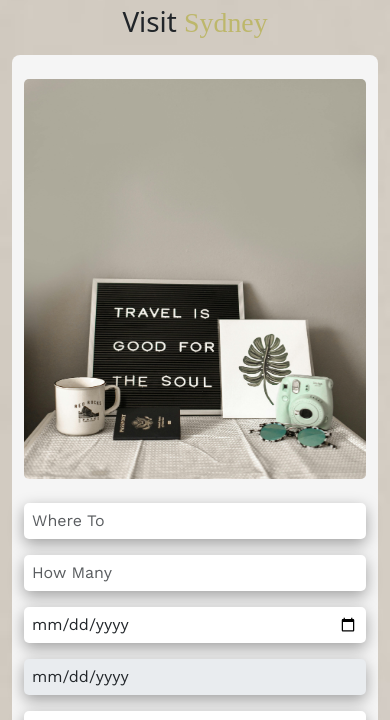
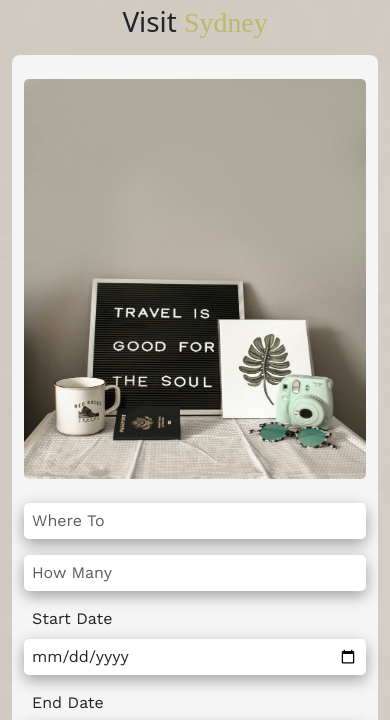
Before and after one commit to Adijaiswal66/TraveGO, a plain HTML site: page index.html in a window 390 px wide. Shown: the part 115-835 px from the top of the page. Drawn offline with nearby package versions, Linux system fonts and the light colour scheme.

Commit message:
Update forms section

```diff
--- a/css/style.css
+++ b/css/style.css
@@ -147,6 +147,27 @@ nav div div img {
     width: 100%;
 }
 
+#startDate {
+    display: none;
+}
+
+#endDate {
+    display: none;
+}
+
+@media screen and (min-width: 320px) and (max-width:480px) {
+    #startDate {
+        display: block;
+        font-family: "Work Sans", sans-serif;
+        margin-left: 0.5rem;
+    }
+
+    #endDate {
+        display: block;
+        font-family: "Work Sans", sans-serif;
+        margin-left: 0.5rem;
+    }
+}
 
 /* Ending of Hero Section  */
 
@@ -298,6 +319,12 @@ nav div div img {
 #service-section .container {
     margin-top: 9rem;
     margin-bottom: 3rem;
+}
+@media screen and (min-width: 320px) and (max-width:480px) {
+    #service-section .container {
+        margin-top: 4rem;
+        margin-bottom: 1rem;
+    }
 }
 
 #service-heading {
--- a/index.html
+++ b/index.html
@@ -159,6 +159,7 @@
                     />
                   </div>
                   <div class="mb-3">
+                    <label class="form-label" id="startDate">Start Date</label>
                     <input
                       type="date"
                       class="form-control"
@@ -169,6 +170,7 @@
                     />
                   </div>
                   <div class="mb-3">
+                    <label class="form-label" id="endDate">End Date</label>
                     <input
                       type="date"
                       class="form-control"
```
